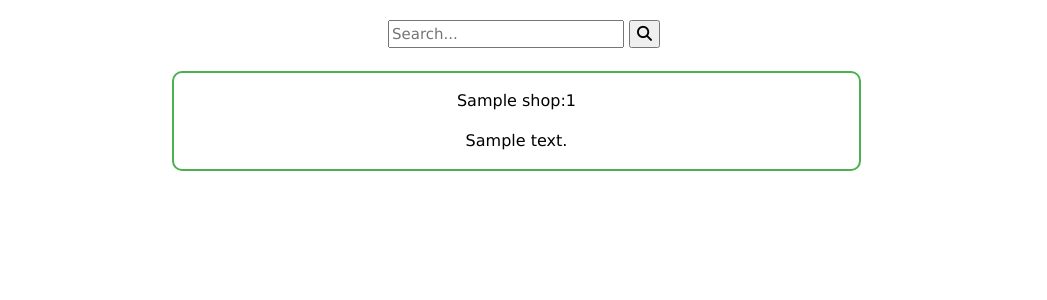
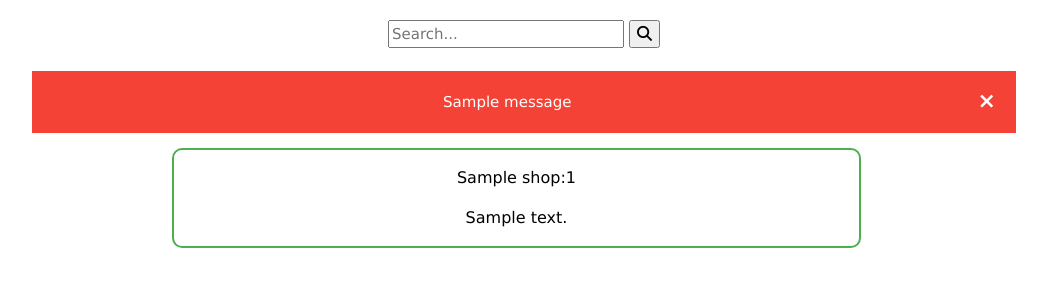
Before and after one commit to FinalProject331/CN331-FinalProject, a Django app: page /shoplist/ in a window 1280 px wide. Shown: the part 54-354 px from the top of the page, without its empty margins (116-1163 px from the left). Run offline with Django 4.2, Linux system fonts and the light colour scheme; a user stored in the database is signed in; tables that the repository leaves empty hold one stand-in row (values such as "Sample post"); one stand-in notice (Sample message) is shown; some libraries are stand-ins or nearby versions.

Commit message:
add alert message

```diff
--- a/shop/templates/shop/shoplist.html
+++ b/shop/templates/shop/shoplist.html
@@ -51,6 +51,42 @@
   </div>
   <br>
 
+  <style>
+    /* The alert message box */
+      .alert {
+        padding: 20px;
+        background-color: #f44336; /* Red */
+        color: white;
+        margin-bottom: 15px;
+      }
+
+    /* The close button */
+      .closebtn {
+        margin-left: 15px;
+        color: white;
+        font-weight: bold;
+        float: right;
+        font-size: 22px;
+        line-height: 20px;
+        cursor: pointer;
+        transition: 0.3s;
+      }
+
+    /* When moving the mouse over the close button */
+      .closebtn:hover {
+        color: black;
+      }
+    </style>
+
+  {% if messages %}
+  <div class="alert">
+  <span class="closebtn" onclick="this.parentElement.style.display='none';">&times;</span>
+    {% for message in messages %}
+      {{ message }}
+    {% endfor %}
+  </div>
+  {% endif %}
+
 {% for shop in shops %}
 
 <a href="{% url 'viewshop' shop.id %}" class="button button1">
```
Also changed, not shown: account/templates/account/myprofile.html (+36 -0 lines), core/templates/registration/login.html (+35 -0 lines), shop/templates/shop/myshop.html (+36 -0 lines), media/profile_pics/20190302_041636777_iOS.jpg (added), media/profile_pics/HNTO5238.JPG (added).
